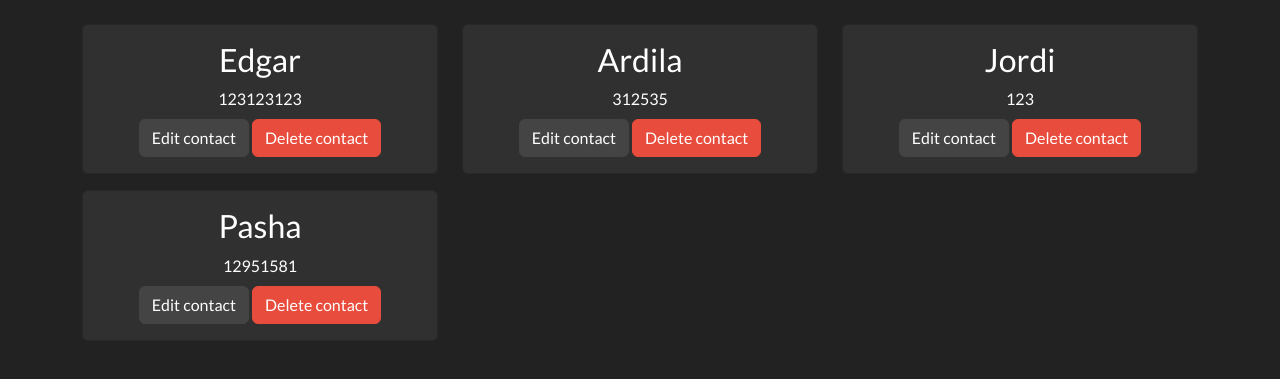
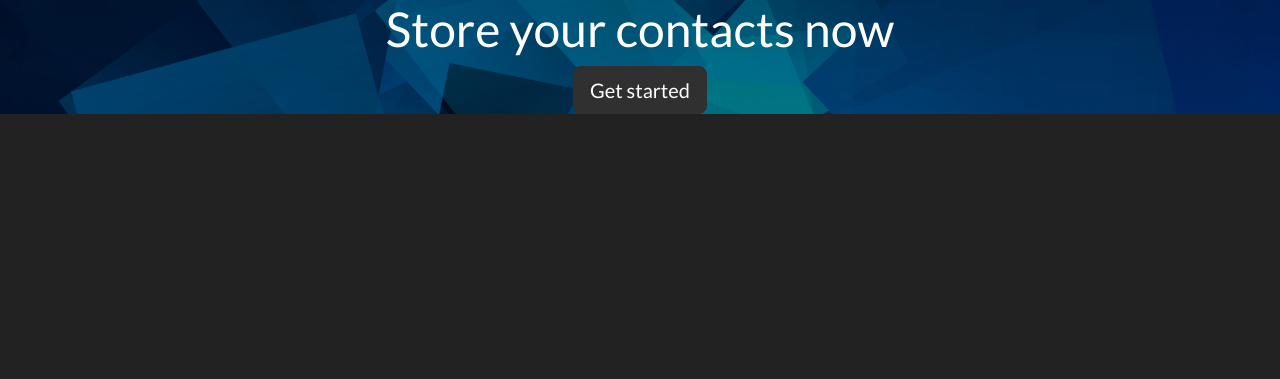
Before and after one commit to JayAyAre/contacts-app, a PHP site: page / in a window 1280 px wide. Shown: the part 72-451 px from the top of the page. Run offline with PHP 8.4, Linux system fonts and the light colour scheme; data comes from the database, SQL or seed files in the repository; some libraries are stand-ins or nearby versions.

Commit message:
welcome page

```diff
--- a/add.php
+++ b/add.php
@@ -18,7 +18,7 @@ if ($_SERVER['REQUEST_METHOD'] == "POST") {
     name = pepe,
     and phone_number = 123123")
     DROP DATABASE contacts_app;*/
-    header("Location: index.php");
+    header("Location: home.php");
   }
 }
 ?>
--- a/delete.php
+++ b/delete.php
@@ -17,4 +17,4 @@ $statement = $conn->prepare("DELETE FROM contacts WHERE id = :id");
 $statement->bindParam(":id", $id);
 $statement->execute();
 
-header("Location: index.php");
+header("Location: home.php");
--- a/index.php
+++ b/index.php
@@ -1,34 +1,10 @@
-<?php
+<?php require "partials/header.php" ?>
 
-require "database.php";
+  <div class="welcome d-flex align-items-center justify-content-center">
+    <div class="text-center">
+      <h1>Store your contacts now</h1>
+      <a class="btn btn-lg btn-dark" href="register.php">Get started</a>
+    </div>
+  </div>
 
-$contacts = $conn->query("SELECT * FROM contacts");
-
-?>
-
-<?php require "partials/header.php"?>
-      <div class="container pt-4 pt-3">
-        <div class="row">
-          <?php if ($contacts->rowCount() == 0):?>
-            <div class="col-md-4 mx-auto">
-              <div class="card car-body text-center">
-                <p>No contacts</p>
-                <a href="add.php" class="btn btn-primary">Add contact</a>
-              </div>
-            </div>
-          <?php else:; ?>
-          <?php foreach ($contacts as $contact) : ?>
-            <div class="col-md-4 mb-3">
-              <div class="card text-center">
-                <div class="card-body">
-                  <h3 class="card-title text-capitalize"><?= $contact["name"] ?></h3>
-                  <p class="m-2"><?= $contact["phone_number"] ?></p>
-                  <a href="update.php?id=<?= $contact["id"]?>" class="btn btn-secondary">Edit contact</a>
-                  <a href="delete.php?id=<?= $contact["id"]?>" class="btn btn-danger">Delete contact</a>
-                </div>
-              </div>
-            </div>
-          <?php endforeach; endif ?>
-        </div>
-      </div>
-<?php require "partials/footer.php"?>
+<?php require "partials/footer.php" ?>
--- a/partials/header.php
+++ b/partials/header.php
@@ -19,8 +19,11 @@
   </script>
 
   <!-- Static Content -->
-  <link rel="stylesheet" href="static/css/index.css">
-
+  <link rel="stylesheet" href="./static/css/index.css">
+  <?php $uri = parse_url($_SERVER['REQUEST_URI'], PHP_URL_PATH); ?>
+  <?php if ($uri == '/contacts-app/index.php' || $uri == '/contacts-app/'): ?>
+    <script defer src="./static/js/welcome.js"></script>
+  <?php endif ?>
   <title>Contacts App</title>
 </head>
 
--- a/partials/navbar.php
+++ b/partials/navbar.php
@@ -1,6 +1,6 @@
 <nav class="navbar navbar-expand-lg navbar-dark bg-dark">
   <div class="container-fluid">
-    <a class="navbar-brand font-weight-bold" href="index.php">
+    <a class="navbar-brand font-weight-bold" href="home.php">
       <img class="mr-2" src="./static/img/logo.png"/>
       ContactsApp
     </a>
@@ -18,7 +18,7 @@
     <div class="collapse navbar-collapse" id="navbarNav">
       <ul class="navbar-nav">
         <li class="nav-item">
-          <a class="nav-link" href="index.php">Home</a>
+          <a class="nav-link" href="home.php">Home</a>
         </li>
         <li class="nav-item">
           <a class="nav-link" href="add.php">Add Contact</a>
--- a/static/css/index.css
+++ b/static/css/index.css
@@ -1,3 +1,9 @@
 .navbar img {
     width: 1.2rem;
 }
+
+.welcome {
+    background: url('../img/background.jpg') no-repeat;
+    background-position: center center;
+    background-size: cover;
+}
--- a/update.php
+++ b/update.php
@@ -35,7 +35,7 @@ if ($_SERVER['REQUEST_METHOD'] == "POST") {
         ":phone_number" => $_POST["phone_number"],
     ]);
 
-    header("Location: index.php");
+    header("Location: home.php");
   }
 }
 ?>
```
Also changed, not shown: home.php (added, +34 -0 lines), static/js/welcome.js (added, +13 -0 lines), static/img/background.jpg (added).
